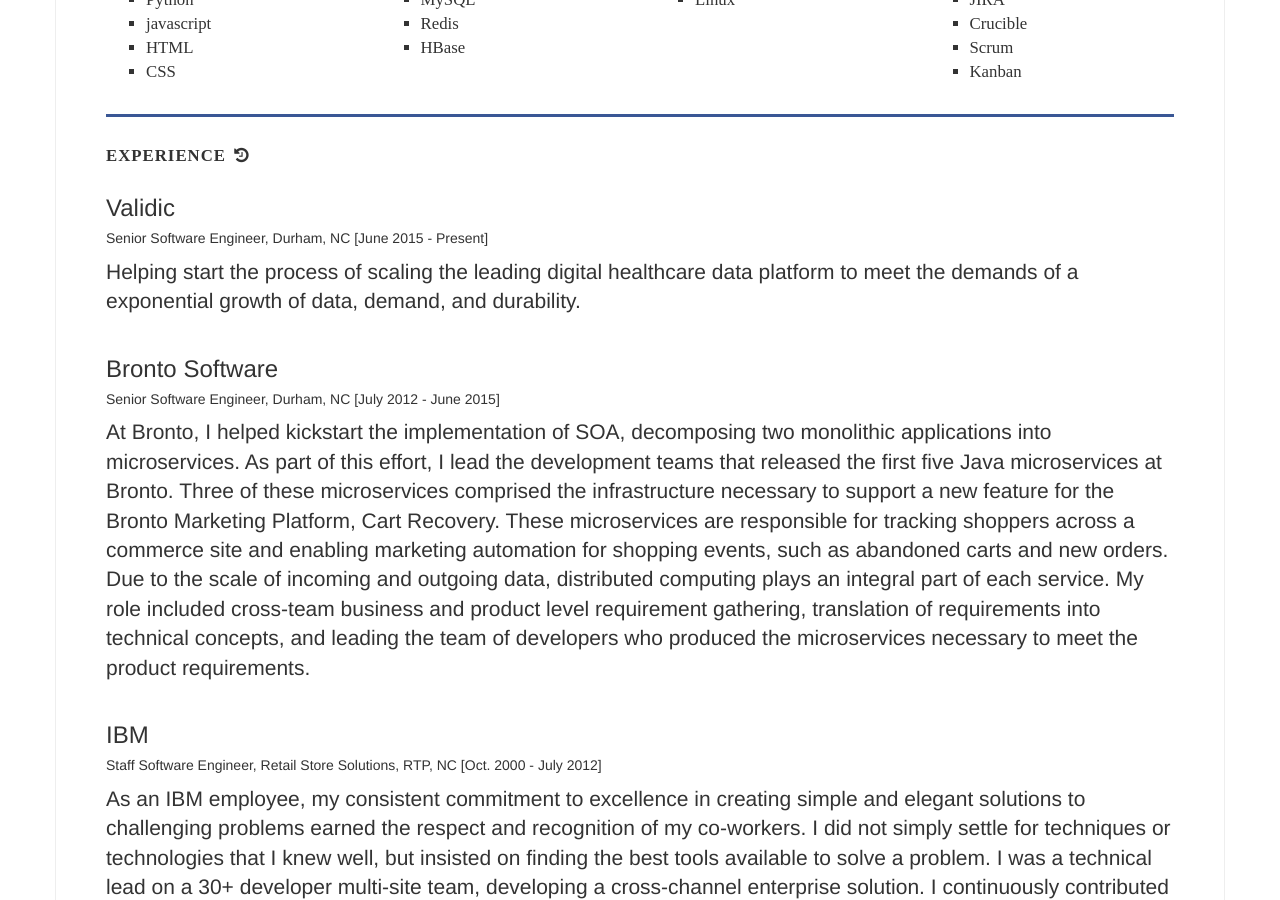
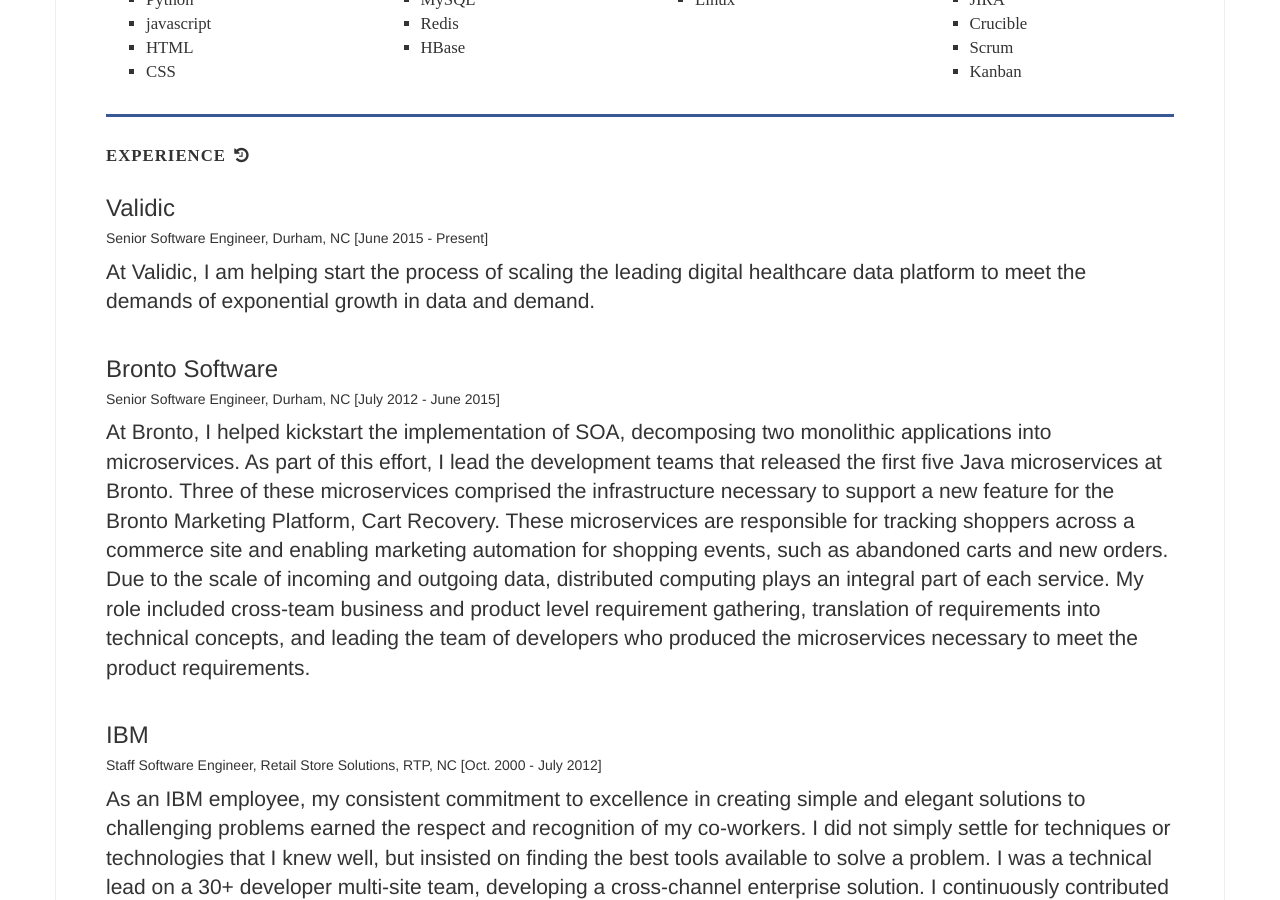
Before and after one commit to jarrad/jarrad.github.io, a Jekyll site: the page built from index.html, in a window 1280 px wide and 900 px high, scrolled down 667 px. Built offline with Jekyll 4.4.1, drawn with Linux system fonts in a browser that asks for light colours; nearby versions of some CDN libraries; some web fonts are replaced.

Commit message:
update validic descrption

```diff
--- a/_data/experience.yml
+++ b/_data/experience.yml
@@ -3,7 +3,7 @@
   location: Durham, NC
   start_date: June 2015
   end_date: Present
-  description: "Helping start the process of scaling the leading digital healthcare data platform to meet the demands of a exponential growth of data, demand, and durability."
+  description: "At Validic, I am helping start the process of scaling the leading digital healthcare data platform to meet the demands of exponential growth in data and demand."
 
 - employer: Bronto Software
   title: Senior Software Engineer
```
